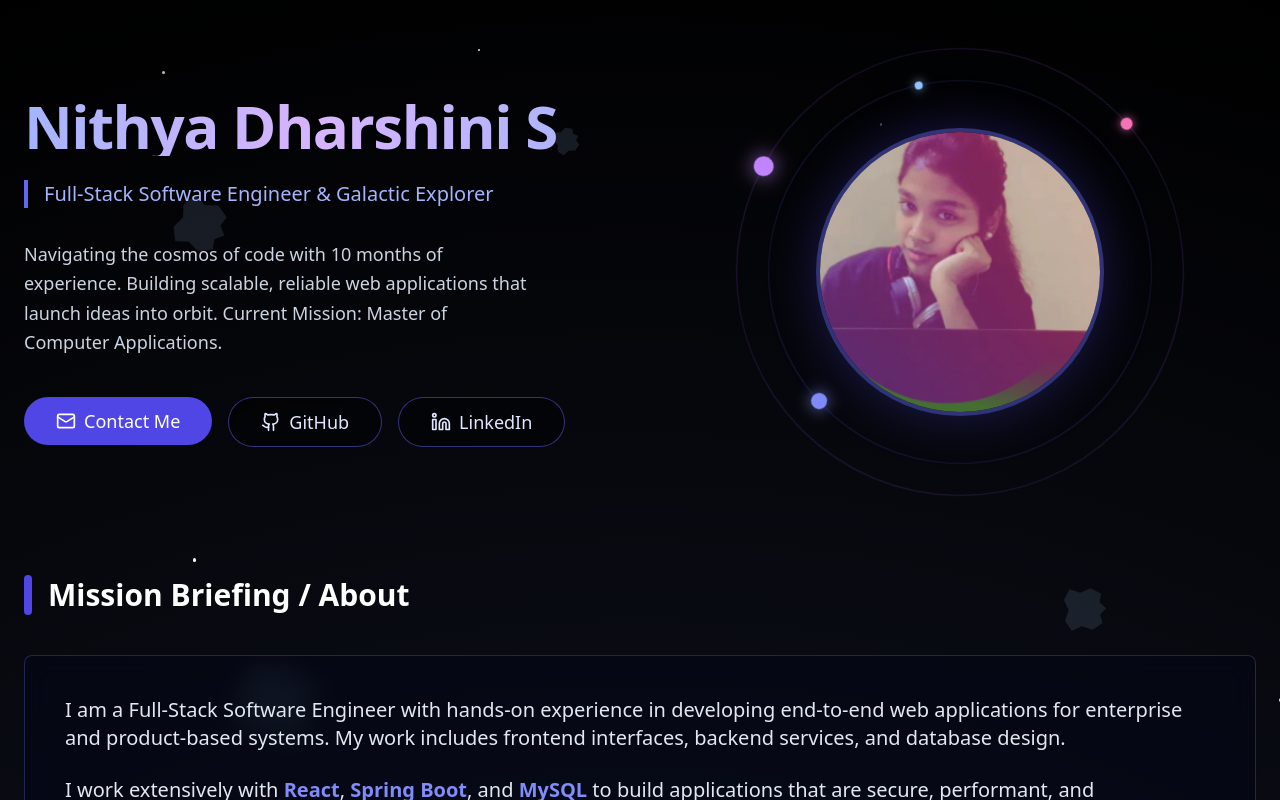
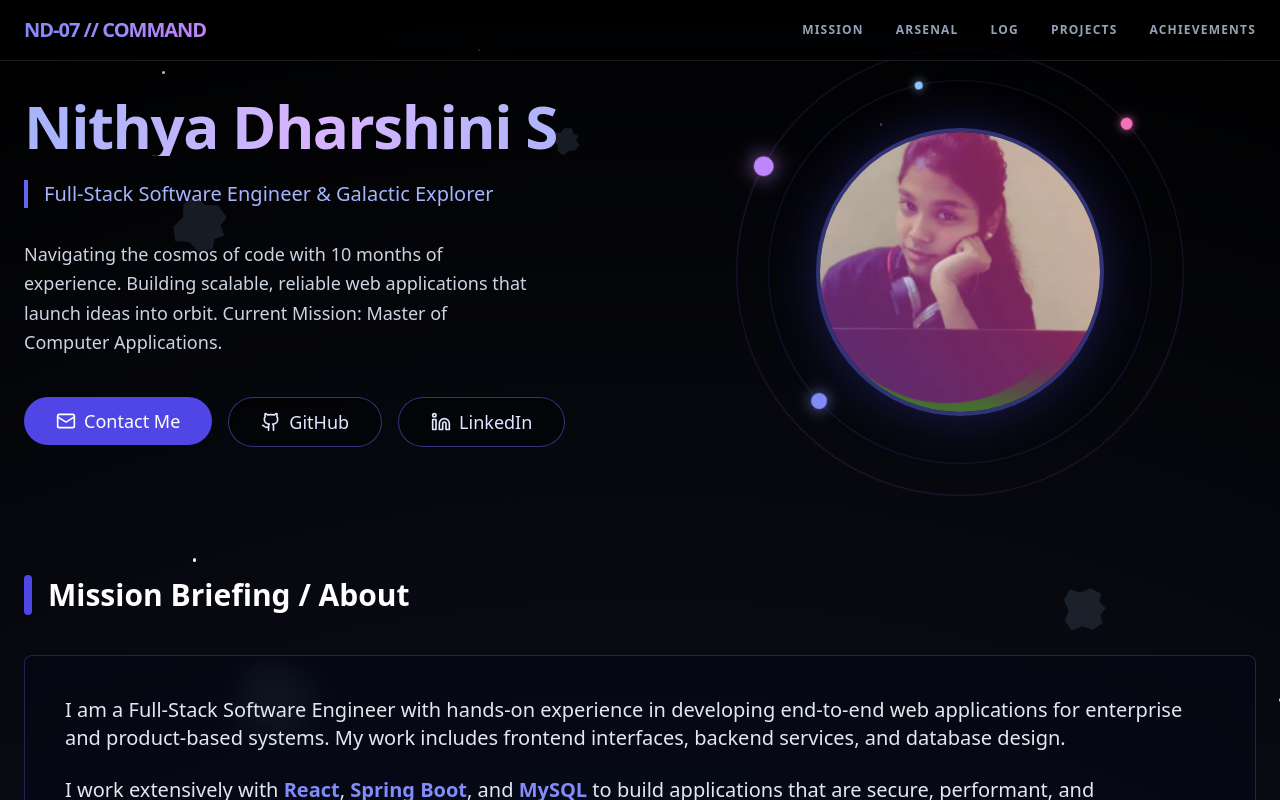
Before and after one commit to Nithya-collab/portfolio, a React (Create React App) app: page / in a window 1280 px wide. Shown: the top 800 px of the page. Built offline with nearby package versions, Linux system fonts and the light colour scheme.

Commit message:
feat: add initial Portfolio page with animated space theme, navigation, and hero section.

```diff
--- a/src/Portfolio.tsx
+++ b/src/Portfolio.tsx
@@ -70,8 +70,47 @@ export default function Portfolio() {
         setStars(newStars);
     }, []);
 
+    const navItems = [
+        { name: "Mission", id: "mission" },
+        { name: "Arsenal", id: "skills" },
+        { name: "Log", id: "experience" },
+        { name: "Projects", id: "projects" },
+        { name: "Achievements", id: "achievements" },
+    ];
+
+    const scrollToSection = (id: string) => {
+        const element = document.getElementById(id);
+        if (element) {
+            element.scrollIntoView({ behavior: "smooth" });
+        }
+    };
+
     return (
         <div className="min-h-screen bg-black text-slate-100 px-6 py-12 relative overflow-hidden font-sans selection:bg-indigo-500/30">
+            {/* NAVIGATION DECK */}
+            <nav className="fixed top-0 left-0 right-0 z-50 bg-black/20 backdrop-blur-lg border-b border-white/10 px-6 py-4">
+                <div className="container mx-auto flex justify-between items-center">
+                    <div
+                        className="text-xl font-bold bg-clip-text text-transparent bg-gradient-to-r from-indigo-400 to-purple-400 cursor-pointer tracking-tighter"
+                        onClick={() => window.scrollTo({ top: 0, behavior: 'smooth' })}
+                    >
+                        ND-07 // COMMAND
+                    </div>
+                    <div className="hidden md:flex gap-8">
+                        {navItems.map((item) => (
+                            <button
+                                key={item.name}
+                                onClick={() => scrollToSection(item.id)}
+                                className="text-xs font-bold text-slate-400 hover:text-indigo-400 transition-colors uppercase tracking-widest relative group"
+                            >
+                                {item.name}
+                                <span className="absolute -bottom-1 left-0 w-0 h-0.5 bg-indigo-500 group-hover:w-full transition-all duration-300" />
+                            </button>
+                        ))}
+                    </div>
+                </div>
+            </nav>
+
             {/* DEEP SPACE BACKGROUND GRADIENT */}
             <div className="absolute inset-0 bg-[radial-gradient(circle_at_50%_50%,#1a1f35_0%,#000000_100%)] pointer-events-none" />
 
@@ -167,7 +206,7 @@ export default function Portfolio() {
                 </section>
 
                 {/* ABOUT */}
-                <section className="mb-32">
+                <section id="mission" className="mb-32 scroll-mt-24">
                     <h2 className="text-3xl font-bold mb-10 text-white flex items-center">
                         <span className="bg-indigo-600 w-2 h-10 mr-4 rounded-full" />
                         Mission Briefing / About
@@ -197,7 +236,7 @@ export default function Portfolio() {
                 </section>
 
                 {/* SKILLS */}
-                <section className="mb-32">
+                <section id="skills" className="mb-32 scroll-mt-24">
                     <h2 className="text-3xl font-bold mb-10 text-white flex items-center">
                         <span className="bg-purple-600 w-2 h-10 mr-4 rounded-full" />
                         Tech Arsenal / Skills
@@ -224,7 +263,7 @@ export default function Portfolio() {
                 </section>
 
                 {/* EXPERIENCE */}
-                <section className="mb-32">
+                <section id="experience" className="mb-32 scroll-mt-24">
                     <h2 className="text-3xl font-bold mb-10 text-white flex items-center">
                         <span className="bg-blue-600 w-2 h-10 mr-4 rounded-full" />
                         Flight Log / Experience
@@ -279,7 +318,7 @@ export default function Portfolio() {
                 </section>
 
                 {/* PROJECTS */}
-                <section className="mb-32">
+                <section id="projects" className="mb-32 scroll-mt-24">
                     <h2 className="text-3xl font-bold mb-10 text-white flex items-center">
                         <span className="bg-pink-600 w-2 h-10 mr-4 rounded-full" />
                         Galactic Projects
@@ -448,7 +487,7 @@ export default function Portfolio() {
                 </section>
 
                 {/* ACHIEVEMENTS */}
-                <section className="mb-32">
+                <section id="achievements" className="mb-32 scroll-mt-24">
                     <h2 className="text-3xl font-bold mb-10 text-white flex items-center">
                         <span className="bg-yellow-500 w-2 h-10 mr-4 rounded-full" />
                         Galactic Milestones / Achievements
```
